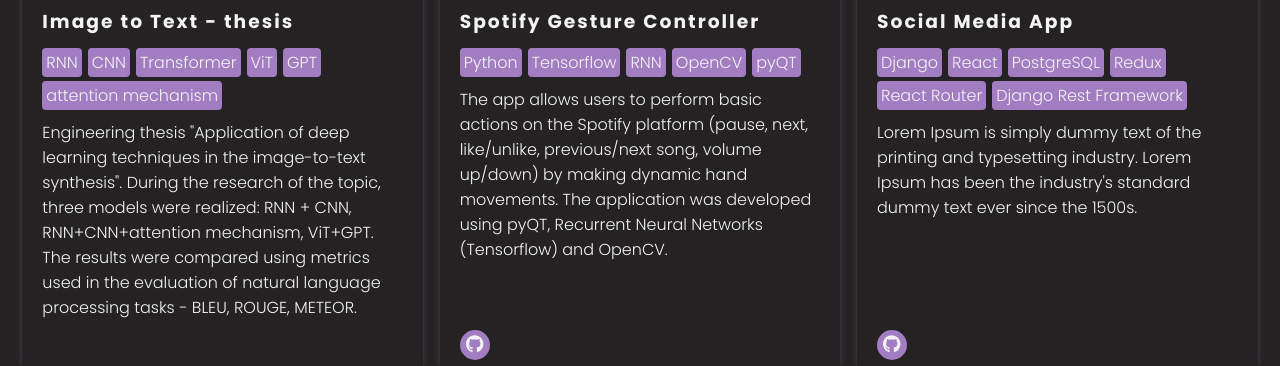
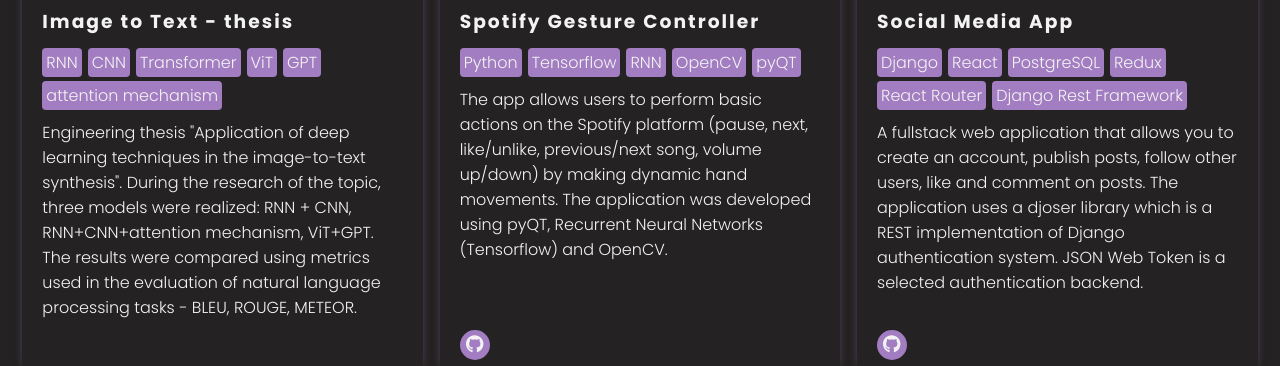
Before and after one commit to kzaleskaa/kzaleskaa.github.io, a React (Create React App) app: page / in a window 1280 px wide. Shown: the part 1100-1466 px from the top of the page. Built offline with nearby package versions, Linux system fonts and the light colour scheme.

Commit message:
add description

```diff
--- a/src/components/contact/LinksList.js
+++ b/src/components/contact/LinksList.js
@@ -5,7 +5,6 @@
   faInstagram,
 } from "@fortawesome/free-brands-svg-icons";
 import { faEnvelope } from "@fortawesome/free-solid-svg-icons";
-import { Slide } from "react-awesome-reveal";
 import Swing from 'react-reveal/Swing';
 
 import styles from "./LinksList.module.css";
--- a/src/components/courses/CoursesLine.js
+++ b/src/components/courses/CoursesLine.js
@@ -1,5 +1,4 @@
 import { FontAwesomeIcon } from "@fortawesome/react-fontawesome";
-import { faIdCard } from "@fortawesome/free-solid-svg-icons";
 import { faPhoneVolume } from "@fortawesome/free-solid-svg-icons";
 import courses from "../../data/courses";
 import {
--- a/src/data/projects.js
+++ b/src/data/projects.js
@@ -24,7 +24,7 @@
       "https://user-images.githubusercontent.com/62251989/227058825-975a5919-ef2d-405c-8714-05504f3c487a.png",
     title: "Social Media App",
     description:
-      "Lorem Ipsum is simply dummy text of the printing and typesetting industry. Lorem Ipsum has been the industry's standard dummy text ever since the 1500s.",
+      "A fullstack web application that allows you to create an account, publish posts, follow other users, like and comment on posts. The application uses a djoser library which is a REST implementation of Django authentication system. JSON Web Token is a selected authentication backend.",
     tags: [
       "Django",
       "React",
--- a/src/pages/Home.js
+++ b/src/pages/Home.js
@@ -1,7 +1,7 @@
 import { FontAwesomeIcon } from "@fortawesome/react-fontawesome";
 import { faAnglesDown } from "@fortawesome/free-solid-svg-icons";
 import homeImage from "../assets/images/home.png";
-import { Link, animateScroll as scroll, scroller } from "react-scroll";
+import { Link } from "react-scroll";
 import Flip from "react-reveal/Flip";
 import Bounce from "react-reveal/Bounce";
 
```
